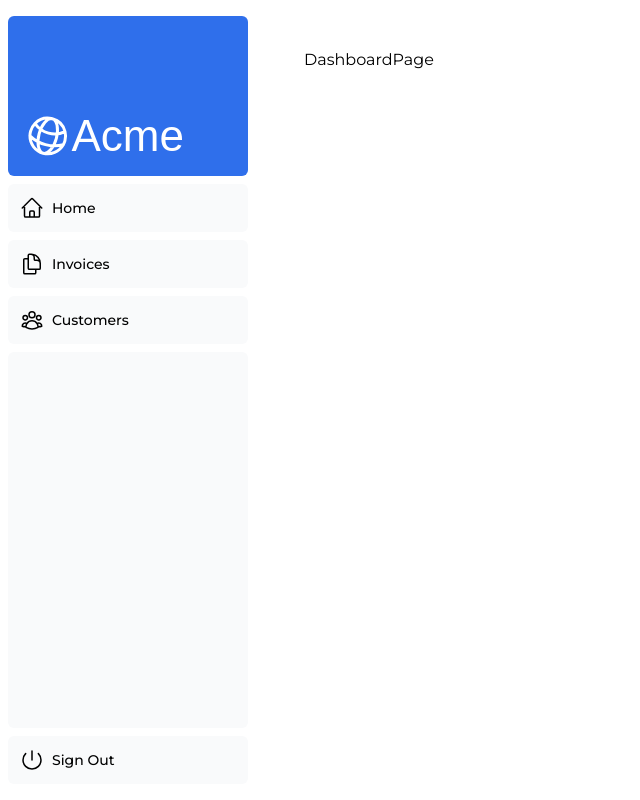
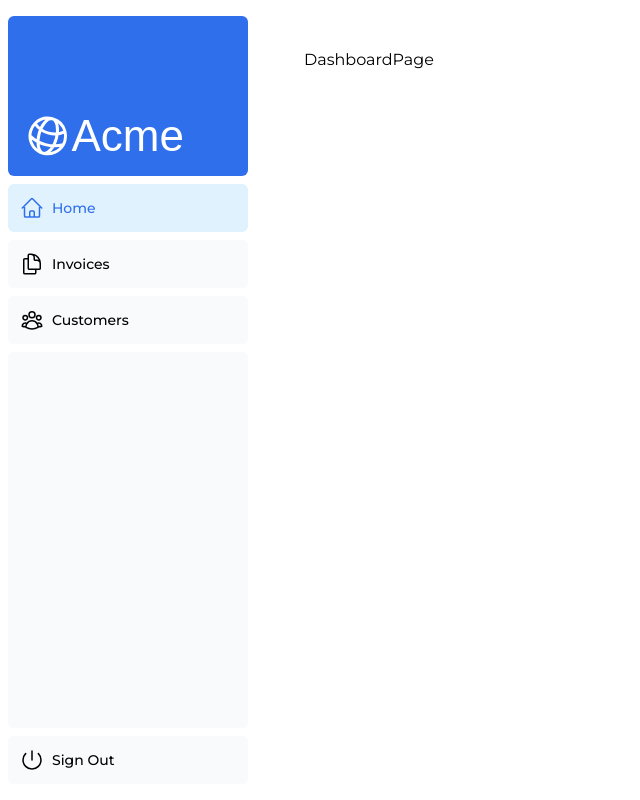
Before and after one commit to gustavostn/my-money, a Next.js app: page /dashboard in a window 1280 px wide. Shown: the whole page, without its empty margins (0-640 px from the left). Built offline with nearby package versions, Linux system fonts and the light colour scheme; a web font is replaced by a local one.

Commit message:
feat: learning about navigation with Link

```diff
--- a/app/layout.tsx
+++ b/app/layout.tsx
@@ -7,7 +7,7 @@
   children: React.ReactNode;
 }) {
   return (
-    <html lang="en">
+    <html lang="pt-BR" className="dark:bg-gray-800">
       <body className={montserrat.className}>{children}</body>
     </html>
   );
--- a/app/ui/dashboard/nav-links.tsx
+++ b/app/ui/dashboard/nav-links.tsx
@@ -1,35 +1,46 @@
+"use client";
 import {
   UserGroupIcon,
   HomeIcon,
   DocumentDuplicateIcon,
-} from '@heroicons/react/24/outline';
+} from "@heroicons/react/24/outline";
+import Link from "next/link";
+import { usePathname } from "next/navigation";
+import clsx from "clsx";
 
 // Map of links to display in the side navigation.
 // Depending on the size of the application, this would be stored in a database.
 const links = [
-  { name: 'Home', href: '/dashboard', icon: HomeIcon },
+  { name: "Home", href: "/dashboard", icon: HomeIcon },
   {
-    name: 'Invoices',
-    href: '/dashboard/invoices',
+    name: "Invoices",
+    href: "/dashboard/invoices",
     icon: DocumentDuplicateIcon,
   },
-  { name: 'Customers', href: '/dashboard/customers', icon: UserGroupIcon },
+  { name: "Customers", href: "/dashboard/customers", icon: UserGroupIcon },
 ];
 
 export default function NavLinks() {
+  const pathname = usePathname();
+
   return (
     <>
       {links.map((link) => {
         const LinkIcon = link.icon;
         return (
-          <a
+          <Link
             key={link.name}
             href={link.href}
-            className="flex h-[48px] grow items-center justify-center gap-2 rounded-md bg-gray-50 p-3 text-sm font-medium hover:bg-sky-100 hover:text-blue-600 md:flex-none md:justify-start md:p-2 md:px-3"
+            className={clsx(
+              "flex h-[48px] grow items-center justify-center gap-2 rounded-md bg-gray-50 p-3 text-sm font-medium hover:bg-sky-100 hover:text-blue-600 md:flex-none md:justify-start md:p-2 md:px-3",
+              {
+                "bg-sky-100 text-blue-600": pathname === link.href,
+              }
+            )}
           >
             <LinkIcon className="w-6" />
             <p className="hidden md:block">{link.name}</p>
-          </a>
+          </Link>
         );
       })}
     </>
```
